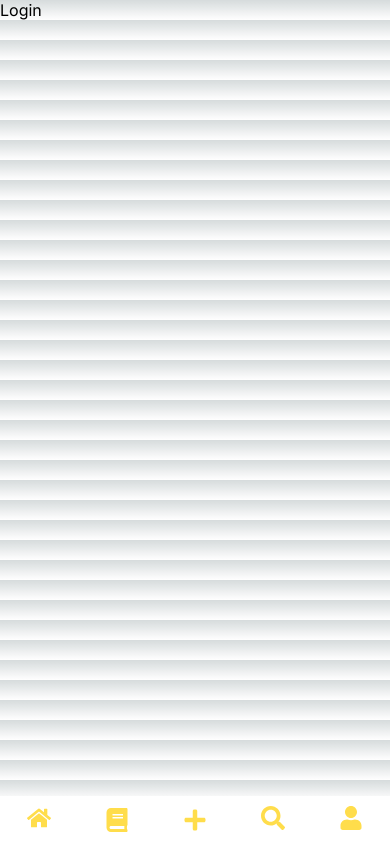
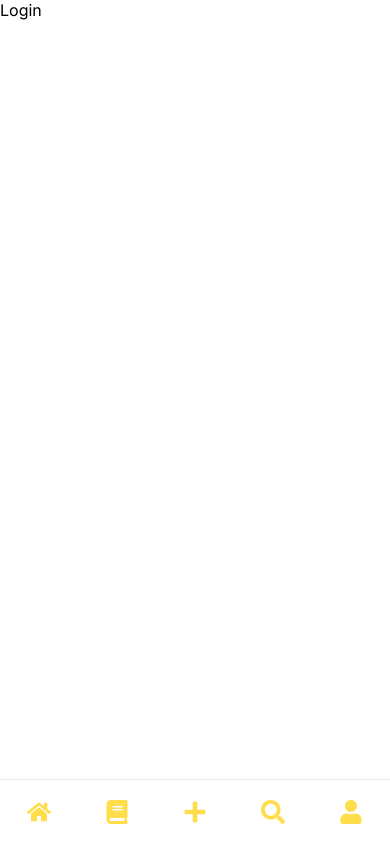
Before and after one commit to BookHive-ufcg/bookhive-web, a Next.js app: page /login in a window 390 px wide. Built offline with nearby package versions, Linux system fonts and the light colour scheme.

Commit message:
rename footer to navbar

```diff
--- a/src/app/globals.css
+++ b/src/app/globals.css
@@ -5,9 +5,9 @@
     "Roboto Mono", "Oxygen Mono", "Ubuntu Monospace", "Source Code Pro",
     "Fira Mono", "Droid Sans Mono", "Courier New", monospace;
 
-  --foreground-rgb: 0, 0, 0;
-  --background-start-rgb: 214, 219, 220;
-  --background-end-rgb: 255, 255, 255;
+  --background-primary: #ffffee;
+  --background-secondary: #ffffff;
+  --background-tertiary: #e7e7e7;
 
   --primary-glow: conic-gradient(
     from 180deg at 50% 50%,
@@ -40,39 +40,6 @@
   --card-border-rgb: 131, 134, 135;
 }
 
-@media (prefers-color-scheme: dark) {
-  :root {
-    --foreground-rgb: 255, 255, 255;
-    --background-start-rgb: 0, 0, 0;
-    --background-end-rgb: 0, 0, 0;
-
-    --primary-glow: radial-gradient(rgba(1, 65, 255, 0.4), rgba(1, 65, 255, 0));
-    --secondary-glow: linear-gradient(
-      to bottom right,
-      rgba(1, 65, 255, 0),
-      rgba(1, 65, 255, 0),
-      rgba(1, 65, 255, 0.3)
-    );
-
-    --tile-start-rgb: 2, 13, 46;
-    --tile-end-rgb: 2, 5, 19;
-    --tile-border: conic-gradient(
-      #ffffff80,
-      #ffffff40,
-      #ffffff30,
-      #ffffff20,
-      #ffffff10,
-      #ffffff10,
-      #ffffff80
-    );
-
-    --callout-rgb: 20, 20, 20;
-    --callout-border-rgb: 108, 108, 108;
-    --card-rgb: 100, 100, 100;
-    --card-border-rgb: 200, 200, 200;
-  }
-}
-
 * {
   box-sizing: border-box;
   padding: 0;
@@ -99,9 +66,3 @@ a {
   color: inherit;
   text-decoration: none;
 }
-
-@media (prefers-color-scheme: dark) {
-  html {
-    color-scheme: dark;
-  }
-}
--- a/src/app/layout.tsx
+++ b/src/app/layout.tsx
@@ -1,7 +1,7 @@
 import type { Metadata } from "next";
 import { Inter } from "next/font/google";
 import "./globals.css";
-import Footer from "@/components/Footer";
+import Navbar from "@/components/Navbar";
 
 const inter = Inter({ subsets: ["latin"] });
 
@@ -19,7 +19,7 @@ export default function RootLayout({
     <html lang="en">
       <body className={inter.className}>
         {children}
-        <Footer />
+        <Navbar />
       </body>
     </html>
   );
--- a/src/app/page.tsx
+++ b/src/app/page.tsx
@@ -19,7 +19,6 @@ export default function Home() {
             <Image
               src="/vercel.svg"
               alt="Vercel Logo"
-              className={styles.vercelLogo}
               width={100}
               height={24}
               priority
--- a/src/components/Footer/index.tsx
+++ /dev/null
@@ -1,37 +0,0 @@
-import React from "react";
-import { FaHome, FaBook, FaPlus, FaSearch, FaUser } from "react-icons/fa";
-
-export default function Footer() {
-  return (
-    <footer style={styles.footer}>
-      <a href="/">
-        <FaHome style={styles.icon} />
-      </a>
-      <FaBook style={styles.icon} />
-      <FaPlus style={styles.icon} />
-      <a href="/search">
-        <FaSearch style={styles.icon} />
-      </a>
-      <a href="/profile">
-        <FaUser style={styles.icon} />
-      </a>
-    </footer>
-  );
-}
-
-const styles = {
-  footer: {
-    display: "flex",
-    justifyContent: "space-around",
-    alignItems: "center",
-    backgroundColor: "#FFFFFF",
-    padding: "10px 0",
-    position: "fixed" as "fixed", // Tipagem específica para TypeScript
-    bottom: 0,
-    width: "100%",
-  },
-  icon: {
-    color: "#ffdd4b", // Cor amarela para os ícones
-    fontSize: "24px",
-  },
-};
--- /dev/null
+++ b/src/components/Navbar/index.tsx
@@ -0,0 +1,38 @@
+"use client";
+
+import React from "react";
+import Link from "next/link";
+import { FaHome, FaBook, FaPlus, FaSearch, FaUser } from "react-icons/fa";
+import { usePathname } from "next/navigation";
+
+import styles from "./navbar.module.css";
+
+export default function Navbar() {
+  const pathname = usePathname();
+
+  return (
+    <nav className={styles.navbar}>
+      <Link href="/" className={pathname === "/" ? styles.active : undefined}>
+        <FaHome className={styles.icon} />
+      </Link>
+      <Link href="/books">
+        <FaBook className={styles.icon} />
+      </Link>
+      <Link href="/add-book">
+        <FaPlus className={styles.icon} />
+      </Link>
+      <Link
+        href="/search"
+        className={pathname === "/search" ? styles.active : undefined}
+      >
+        <FaSearch className={styles.icon} />
+      </Link>
+      <Link
+        href="/profile"
+        className={pathname === "/profile" ? styles.active : undefined}
+      >
+        <FaUser className={styles.icon} />
+      </Link>
+    </nav>
+  );
+}
--- /dev/null
+++ b/src/components/Navbar/navbar.module.css
@@ -0,0 +1,30 @@
+.navbar {
+  display: flex;
+  justify-content: space-around;
+  align-items: center;
+  background-color: var(--background-secondary);
+  position: fixed;
+  bottom: 0;
+  width: 100%;
+  border-top: 1px solid var(--background-tertiary);
+}
+
+.navbar a {
+  padding: 20px 0;
+  width: 20%;
+  display: flex;
+  justify-content: center;
+}
+
+.navbar a:hover {
+  background-color: var(--background-tertiary);
+}
+
+.icon {
+  color: #ffdd4b;
+  font-size: 24px;
+}
+
+.active {
+  background-color: var(--background-tertiary);
+}
```
Also changed, not shown: src/app/page.module.css (+1 -11 lines).
